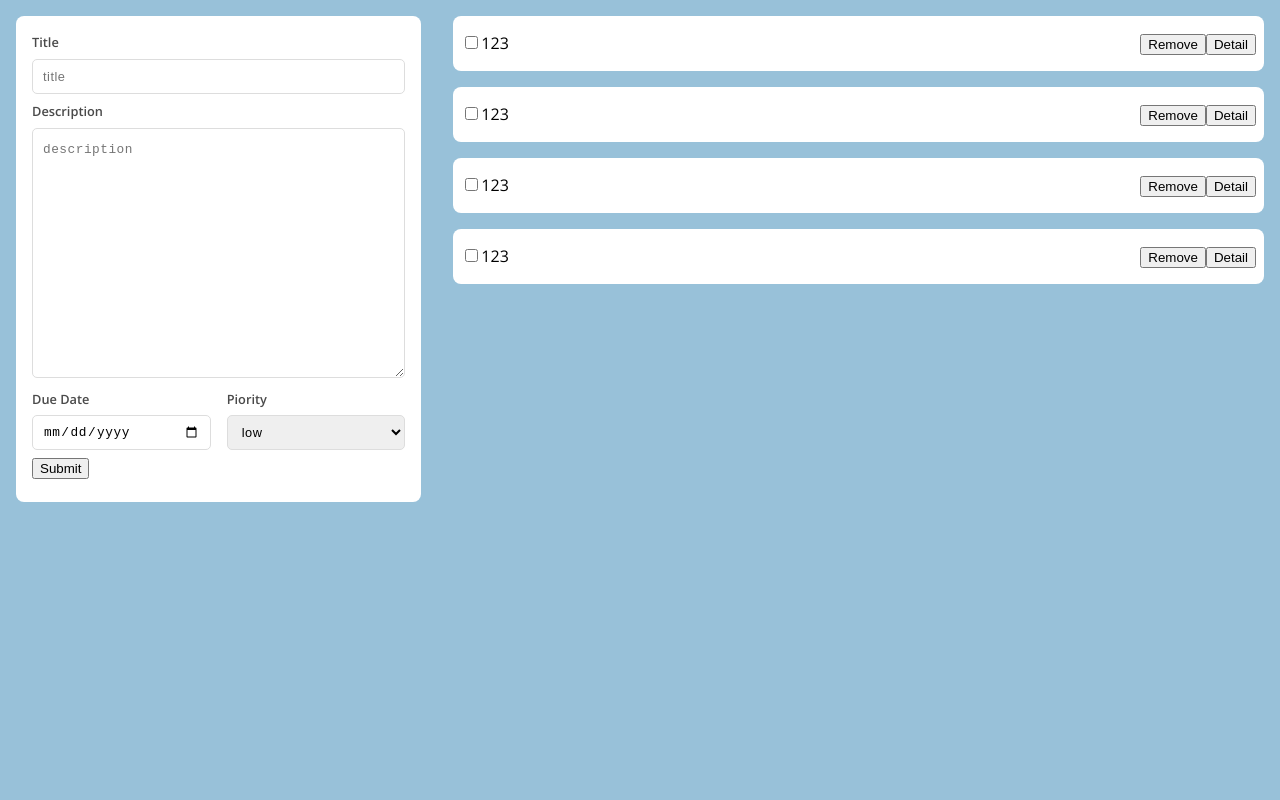
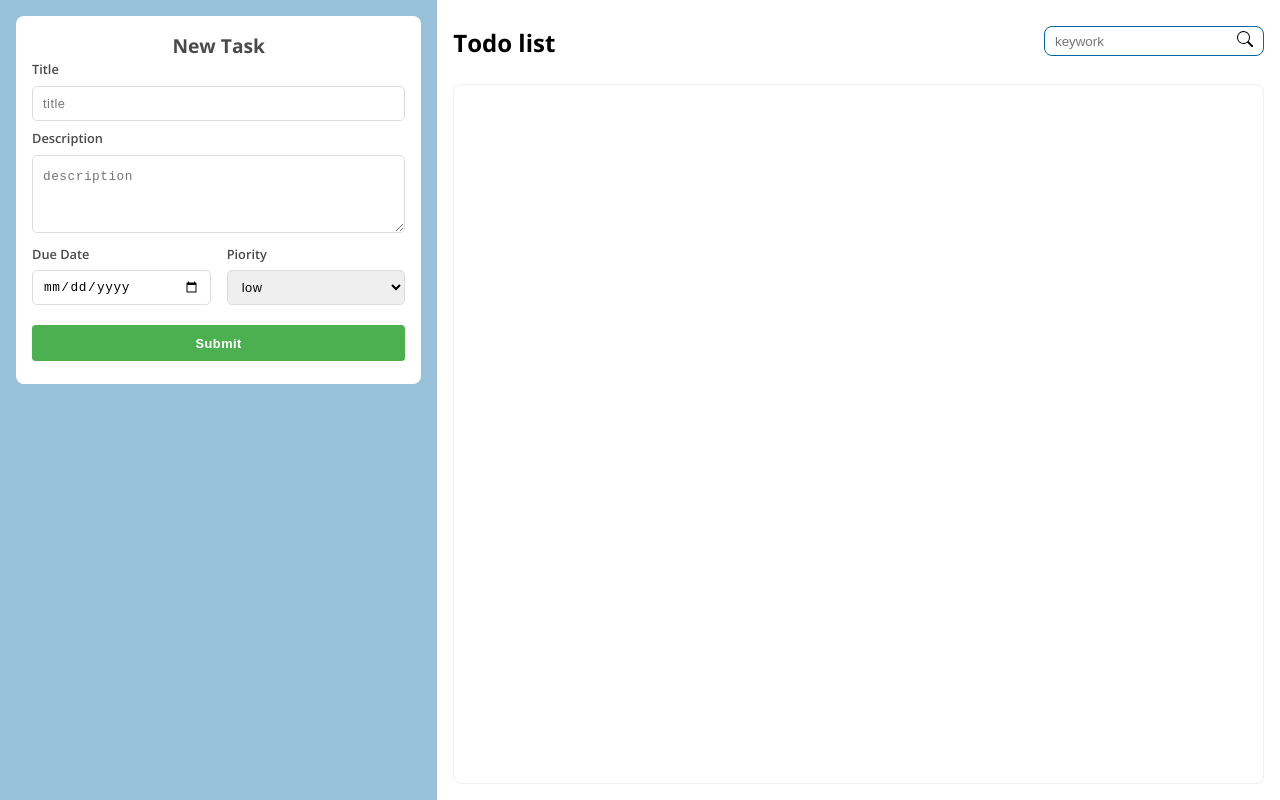
Before and after one commit to semochi/ziro-todo-list, a React (Create React App) app: page / in a window 1280 px wide. Built offline with nearby package versions, Linux system fonts and the light colour scheme.

Commit message:
Add Toggle Task

```diff
--- a/src/App.tsx
+++ b/src/App.tsx
@@ -1,12 +1,43 @@
 import Layouts from "./layouts/Layouts";
 import ListTaskItem from "./app/tasks/ListTaskItem";
 import AddTaskItem from "./app/tasks/AddTaskItem";
+import { getAllTasks, updateTasks } from "./utils/stores";
+import React from "react";
+let items = getAllTasks("tasks");
+function App() {
+  const [tasks, setTasks] = React.useState([]);
 
-function App() {
+  React.useEffect(() => {
+    if (items.length > 0) (() => setTasks(items))();
+  }, []);
+  // create task
+  const setNewTasks = (values: any) => {
+    let data: any = [...tasks, values];
+    setTasks(data);
+    return updateTasks("tasks", data);
+  };
+
+  const handleUpdate = (values: any) => {
+    setTasks(values);
+    return updateTasks("tasks", values);
+  };
+
+  const handleSearch = (values: any) => {
+    if(values.length > 0) {
+      setTasks(values);
+    }else {
+      setTasks(items);
+    }
+  };
+
   return (
     <Layouts>
-      <AddTaskItem />
-      <ListTaskItem />
+      <AddTaskItem onCreateTasks={setNewTasks} />
+      <ListTaskItem
+        tasks={tasks}
+        onUpdate={handleUpdate}
+        onSearch={handleSearch}
+      />
     </Layouts>
   );
 }
--- a/src/app/tasks/AddTaskItem.tsx
+++ b/src/app/tasks/AddTaskItem.tsx
@@ -1,4 +1,4 @@
-import { Formik, Form, Field } from "formik";
+import { Formik, Form, FormikHelpers } from "formik";
 
 import * as Yup from "yup";
 import styled from "styled-components";
@@ -7,49 +7,55 @@ import FieldTextarea from "../../common/fields/FieldTextarea";
 import FieldInput from "../../common/fields/FieldInput";
 import { FormControl, FormGroup, FormLabel } from "../../common/Form";
 import FieldDate from "../../common/fields/FieldDate";
-interface MyFormValues {
-  firstName: string;
+
+interface Props {
+  onCreateTasks: (values: any) => void | undefined;
 }
 
-export default function AddTaskItem() {
-  const initialValues: MyFormValues = { firstName: "" };
+export default function AddTaskItem({ onCreateTasks }: Props) {
+  const handleCreateTask = (values: any) => {
+    onCreateTasks(values);
+  };
 
   return (
     <BoxWrapper>
       <BoxForm>
+        <BoxFormHeader>
+          New Task
+        </BoxFormHeader>
         <Formik
-          initialValues={initialValues}
-          onSubmit={(values, actions) => {
-            console.log({ values, actions });
-            alert(JSON.stringify(values, null, 2));
-            actions.setSubmitting(false);
+          initialValues={{
+            title: "",
+            description: "",
+            date: "",
+            piority: "normal",
           }}
+          onSubmit={handleCreateTask}
         >
           <Form>
             <FormControl>
               <FormLabel title="Title" />
-              <FieldInput id="title" name="title" placeholder="title" />
+              <FieldInput name="title" placeholder="title" />
             </FormControl>
             <FormControl>
               <FormLabel title="Description" />
-              <FieldTextarea
-                id="description"
-                name="description"
-                placeholder="description"
-              />
+              <FieldTextarea name="description" placeholder="description" />
             </FormControl>
             <FormGroup>
               <FormControl>
                 <FormLabel title="Due Date" />
-                <FieldDate />
+                <FieldDate name="date" />
               </FormControl>
               <FormControl>
                 <FormLabel title="Piority" />
-                <FieldSelect options={["low", "high", "normal"]} />
+                <FieldSelect
+                  name="piority"
+                  options={["low", "high", "normal"]}
+                />
               </FormControl>
             </FormGroup>
             <FormControl>
-              <button type="submit">Submit</button>
+              <Button type="submit">Submit</Button>
             </FormControl>
           </Form>
         </Formik>
@@ -64,10 +70,9 @@ const BoxWrapper = styled.div`
   width: 100%;
   margin-bottom: 2em;
   padding: 1em;
-  .box {
-    background-color: #fff;
-  }
   @media (min-width: 766px) {
+    position: sticky;
+    top: 0;
     flex: 1;
   }
 `;
@@ -77,3 +82,23 @@ const BoxForm = styled.div`
   padding: 1em;
   border-radius: 0.5em;
 `;
+const BoxFormHeader = styled.h2`
+  margin: 0;
+  font-size: 1.2rem;
+    text-align: center;
+  color: #4a4a4a;
+`;
+
+const Button = styled.button`
+
+width: 100%;
+    padding: 0.8em;
+    margin-top: 1em;
+    background: #4caf50;
+    color: #fff;
+    border: none;
+    border-radius: 0.3em;
+    font-weight: 600;
+    letter-spacing: 0.5px;
+    font-size: 0.8rem;
+`;
--- a/src/app/tasks/ListTaskItem.tsx
+++ b/src/app/tasks/ListTaskItem.tsx
@@ -1,20 +1,55 @@
-import React from "react";
 import styled from "styled-components";
+import TaskInputSearch from "./inc/TaskInputSearch";
 import TaskItem from "./inc/TaskItem";
+interface Props {
+  tasks: never[] | [];
+  onUpdate: (values: any) => void | undefined;
+  onSearch: (values: any) => void | undefined;
+}
+export default function ListTaskItem({ tasks, onUpdate, onSearch }: Props) {
+  const handleRemove = (index: number) => {
+    return onUpdate(tasks.filter((v, i) => i !== index));
+  };
 
-export default function ListTaskItem() {
-  const [tasks, setTasks] = React.useState<Object[]>([
-    { name: "123" },
-    { name: "123" },
-    { name: "123" },
-    { name: "123" },
-  ]);
+  const handleDetail = (index: number) => {
+    console.log(index);
+  };
+
+  const handleUpdate = (index: number, value: any) => {
+    console.log(index);
+    console.log(value);
+  };
+  const handleSearch = (keywork: string) => {
+    let results: any = [];
+    tasks.forEach((elm: any) => {
+      let textTitle: string = elm.title.toLowerCase();
+      if (textTitle.indexOf(keywork.toLowerCase()) > 0) {
+        return results.push(elm);
+      }
+    });
+
+    return onSearch(results);
+  };
 
   return (
     <Content>
-      {tasks.map((task, i) => (
-        <TaskItem {...task} key={i} />
-      ))}
+      <BoxSearch>
+        <h2>Todo list</h2>
+        <TaskInputSearch onValue={handleSearch} />
+      </BoxSearch>
+      <ListTasks>
+        {tasks.map((task, i) => (
+          <TaskItem
+            {...task}
+            key={i}
+            index={i + 1}
+            task={task}
+            onClickDetail={() => handleDetail(i)}
+            onClickRemove={() => handleRemove(i)}
+            onClickUpdate={(value: any) => handleUpdate(i, value)}
+          />
+        ))}
+      </ListTasks>
     </Content>
   );
 }
@@ -23,6 +58,7 @@ const Content = styled.div`
   flex: 1;
   width: 100%;
   padding: 1em;
+  background-color: #fff;
   @media (min-width: 766px) {
     flex: 1.5;
   }
@@ -30,3 +66,36 @@ const Content = styled.div`
     flex: 2;
   }
 `;
+const ListTasks = styled.div`
+  height: calc(100vh - 100px);
+  overflow-y: auto;
+  box-sizing: border-box;
+  border: 1px solid #f1f1f1;
+  border-radius: 8px;
+  padding: 10px;
+  ::-webkit-scrollbar {
+    width: 6px;
+  }
+
+  ::-webkit-scrollbar-track {
+    background: #f1f1f1;
+  }
+
+  ::-webkit-scrollbar-thumb {
+    background: #0065a1;
+    border-radius: 6px;
+  }
+
+  ::-webkit-scrollbar-thumb:hover {
+    background: #0065a1;
+  }
+`;
+const BoxSearch = styled.header`
+  display: flex;
+  justify-content: space-between;
+  margin: 10px 0 25px;
+  h2 {
+    margin: 0;
+    font-size: 1.5rem;
+  }
+`;
--- /dev/null
+++ b/src/app/tasks/inc/TaskInputSearch.tsx
@@ -0,0 +1,47 @@
+import React from "react";
+import styled from "styled-components";
+
+export default function TaskInputSearch({ onValue }: any) {
+  const [keywork, setKeywork] = React.useState<string>("");
+
+  return (
+    <Box>
+      <input
+        placeholder="keywork"
+        onChange={(e) => setKeywork(e.target.value)}
+      />
+      <button onClick={() => onValue(keywork)}>
+        <svg
+          xmlns="http://www.w3.org/2000/svg"
+          width="16"
+          height="16"
+          fill="currentColor"
+          viewBox="0 0 16 16"
+        >
+          <path d="M11.742 10.344a6.5 6.5 0 1 0-1.397 1.398h-.001c.03.04.062.078.098.115l3.85 3.85a1 1 0 0 0 1.415-1.414l-3.85-3.85a1.007 1.007 0 0 0-.115-.1zM12 6.5a5.5 5.5 0 1 1-11 0 5.5 5.5 0 0 1 11 0z" />
+        </svg>
+      </button>
+    </Box>
+  );
+}
+
+const Box = styled.div`
+  input {
+    min-width: 220px;
+    border: 1px solid #0065a1;
+    border-radius: 8px;
+    padding: 0px 10px;
+    height: 30px;
+  }
+
+  button {
+    background: transparent;
+    border: none;
+    position: absolute;
+    right: 15px;
+    top: 20px;
+    height: 40px;
+    width: 40px;
+    cursor: pointer;
+  }
+`;
--- a/src/app/tasks/inc/TaskItem.tsx
+++ b/src/app/tasks/inc/TaskItem.tsx
@@ -1,30 +1,119 @@
+import React from "react";
 import styled from "styled-components";
+import FieldInput from "../../../common/fields/FieldInput";
+import { Formik, Form } from "formik";
+import FieldTextarea from "../../../common/fields/FieldTextarea";
+import { FormControl, FormGroup, FormLabel } from "../../../common/Form";
+import FieldSelect from "../../../common/fields/FieldSelect";
+import FieldDate from "../../../common/fields/FieldDate";
+export default function TaskItem({
+  index,
+  task,
+  onClickDetail,
+  onClickRemove,
+  onClickUpdate,
+}: any) {
+  const toggleRef = React.useRef<HTMLDivElement>(null);
+  const handleDetail = () => {
+    let elm: any = toggleRef.current;
 
-export default function TaskItem({ name }: any) {
+    if (!elm.classList.contains("show")) {
+      let { value } = elm.classList;
+      let targets = Array.from(document.getElementsByClassName(value));
+      targets.forEach((elm: any) => elm.classList.remove("show"));
+    }
+
+    elm.classList.toggle("show");
+  };
+
   return (
+    <BoxWrapper>
       <BoxItem>
         <BoxItemCheck>
           <input type="checkbox" />
-        <span>{name}</span>
+          <BoxItemTitle>
+            <i>{task.date}</i>
+            <p>{task.title}</p>
+          </BoxItemTitle>
         </BoxItemCheck>
         <BoxItemButton>
-        <button>Remove</button>
-        <button>Detail</button>
+          <button onClick={onClickRemove}>Remove</button>
+          <button onClick={handleDetail}>Detail</button>
         </BoxItemButton>
       </BoxItem>
+      <BoxShowDetail ref={toggleRef}>
+        <Formik initialValues={task} onSubmit={(value) => onClickUpdate(value)}>
+          <Form>
+            <header>
+              <h6>{`#${index}-${task.title}`}</h6>
+            </header>
+            <FormControl>
+              <FieldInput name="title" />
+            </FormControl>
+            <FormControl>
+              <FieldTextarea name="description" />
+            </FormControl>
+            <FormGroup>
+              <FormControl>
+                <FormLabel title="Due Date" />
+                <FieldDate name="date" />
+              </FormControl>
+              <FormControl>
+                <FormLabel title="Piority" />
+                <FieldSelect options={["low", "high", "normal"]} />
+              </FormControl>
+            </FormGroup>
+            <button>Update</button>
+          </Form>
+        </Formik>
+      </BoxShowDetail>
+    </BoxWrapper>
   );
 }
+
+const BoxWrapper = styled.section`
+  .show {
+    display: block !important;
+  }
+`;
 
 const BoxItem = styled.div`
   display: flex;
   justify-content: space-between;
   box-sizing: border-box;
-  background-color: #fff;
+  background-color: #98c1d9;
   width: 100%;
-  padding: 1em 0.5em;
+  height: 3em;
+  padding: 0em 0.5em;
   margin-bottom: 1em;
   border-radius: 0.5em;
+  align-items: center;
 `;
-const BoxItemCheck = styled.div``;
-const BoxItemName = styled.div``;
+
+const BoxItemTitle = styled.div`
+  display: flex;
+  color: #fff;
+  flex-direction: column;
+  margin-left: 0.5em;
+  i {
+    font-size: 0.8rem;
+    color: #222222;
+  }
+  p {
+    font-size: 0.9rem;
+    line-height: 1rem;
+    margin: 0;
+    font-weight: 700;
+    color: #222222;
+  }
+`;
+const BoxItemCheck = styled.div`
+  display: flex;
+  align-items: center;
+`;
 const BoxItemButton = styled.div``;
+
+const BoxShowDetail = styled.div`
+  margin-bottom: 2em;
+  display: none;
+`;
--- a/src/common/fields/FieldDate.tsx
+++ b/src/common/fields/FieldDate.tsx
@@ -9,6 +9,7 @@ export default function FieldDate(props: any) {
       min={DATE_CURRENT}
       name="date"
       placeholder="date"
+      {...props}
     />
   );
 }
--- a/src/common/fields/FieldTextarea.tsx
+++ b/src/common/fields/FieldTextarea.tsx
@@ -1,14 +1,13 @@
 import { Field } from "formik";
 import styled from "styled-components";
 
-export default function FieldTextarea({ ...props }) {
-  return <Textarea as="textarea" {...props} />;
+export default function FieldTextarea(props: any) {
+  return <Textarea  {...props} as="textarea"  />;
 }
 const Textarea = styled(Field)`
   border: 1px solid #ddd;
   box-sizing: border-box;
   width: 100%;
-  height: 250px;
   line-height: 35px;
   border-radius: 5px;
   padding: 3px 10px;
```
Also changed, not shown: src/common/fields/FieldSelect.tsx (+8 -9 lines), src/utils/stores.ts (+4 -5 lines), 1 other file (tests, documents, lock files or other folders). Lines whose indentation alone changed are shown as unchanged.
